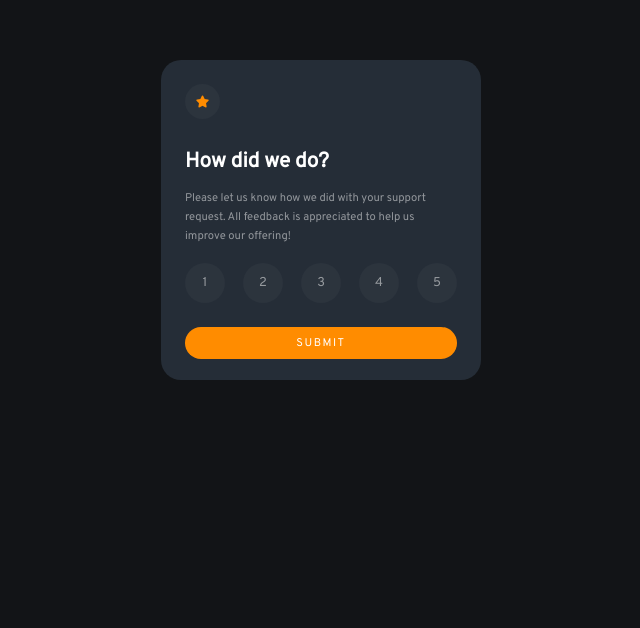
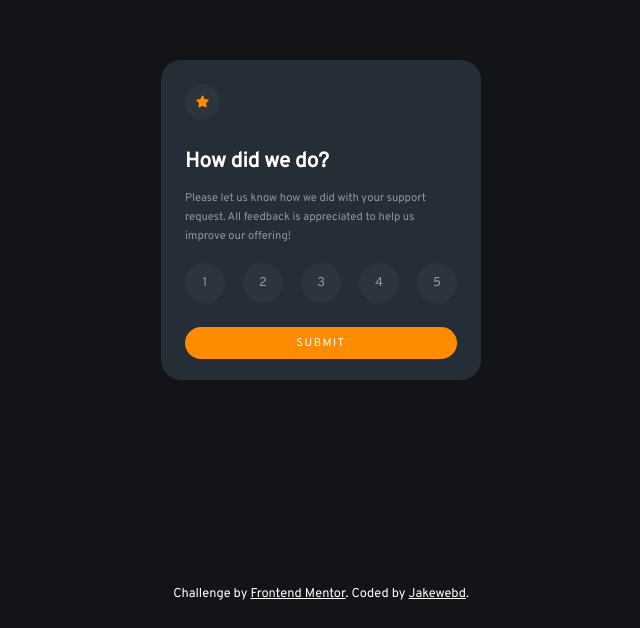
Before and after one commit to jakewebd/interactive-rating-component, a plain HTML site: page index.html in a window 1280 px wide. Shown: the part 188-816 px from the top of the page, without its empty margins (319-959 px from the left). Drawn offline with Linux system fonts and the light colour scheme.

Commit message:
Add files via upload

```diff
--- a/index.html
+++ b/index.html
@@ -70,11 +70,11 @@
 
   </main>
 
-  <!--
+
   <div class="attribution">
     Challenge by <a href="https://www.frontendmentor.io?ref=challenge" target="_blank">Frontend Mentor</a>.
-    Coded by <a href="#">Your Name Here</a>.
-  </div> -->
+    Coded by <a href="#">Jakewebd</a>.
+  </div>
 </body>
 
 </html>
--- a/style.css
+++ b/style.css
@@ -99,6 +99,16 @@ body {
     color: darkorange;
 }
 
+.attribution {
+    font-size: 0.8rem;
+    position: absolute;
+    bottom: 10px;
+    color: white;
+}
+.attribution a {
+    color: white;
+}
+
 /* styles for submitted component */
 
 #after-submit-container {
```
